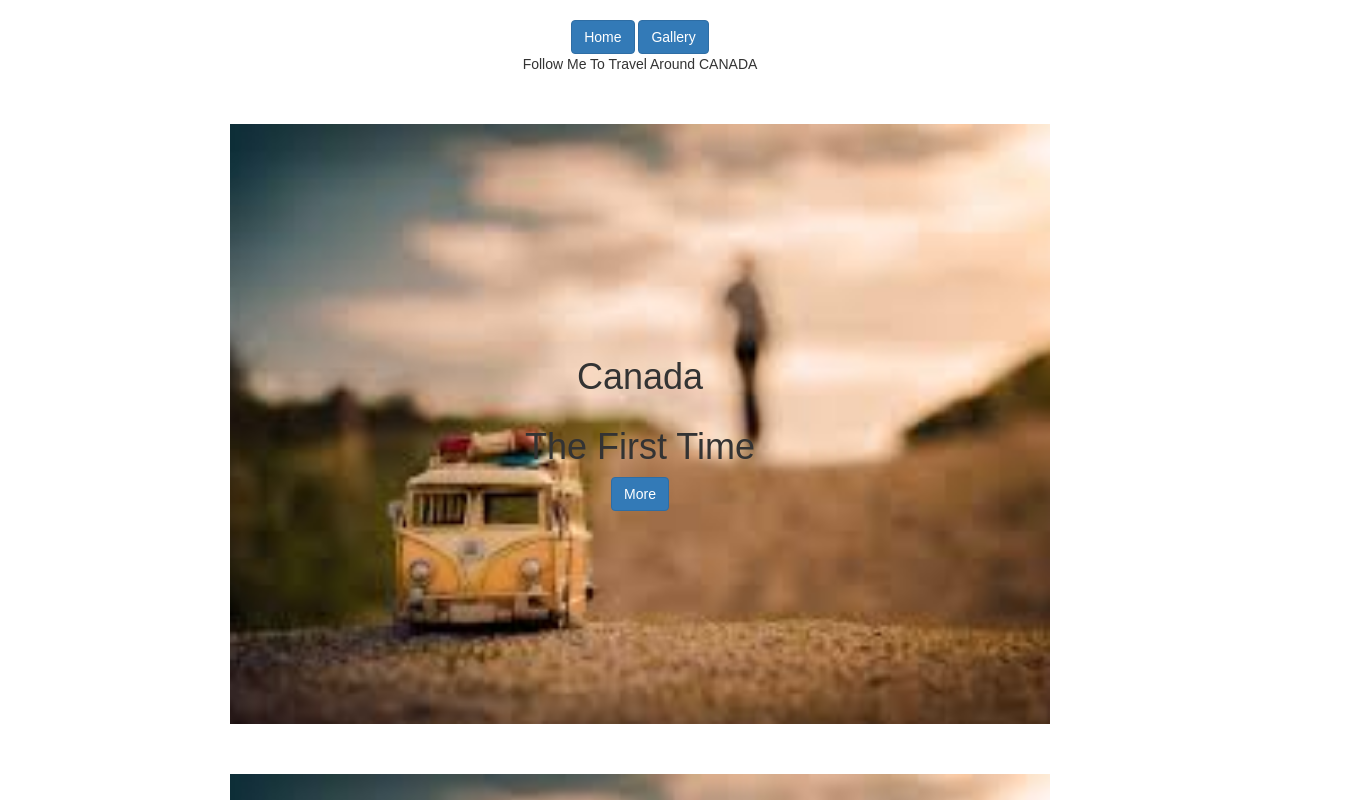
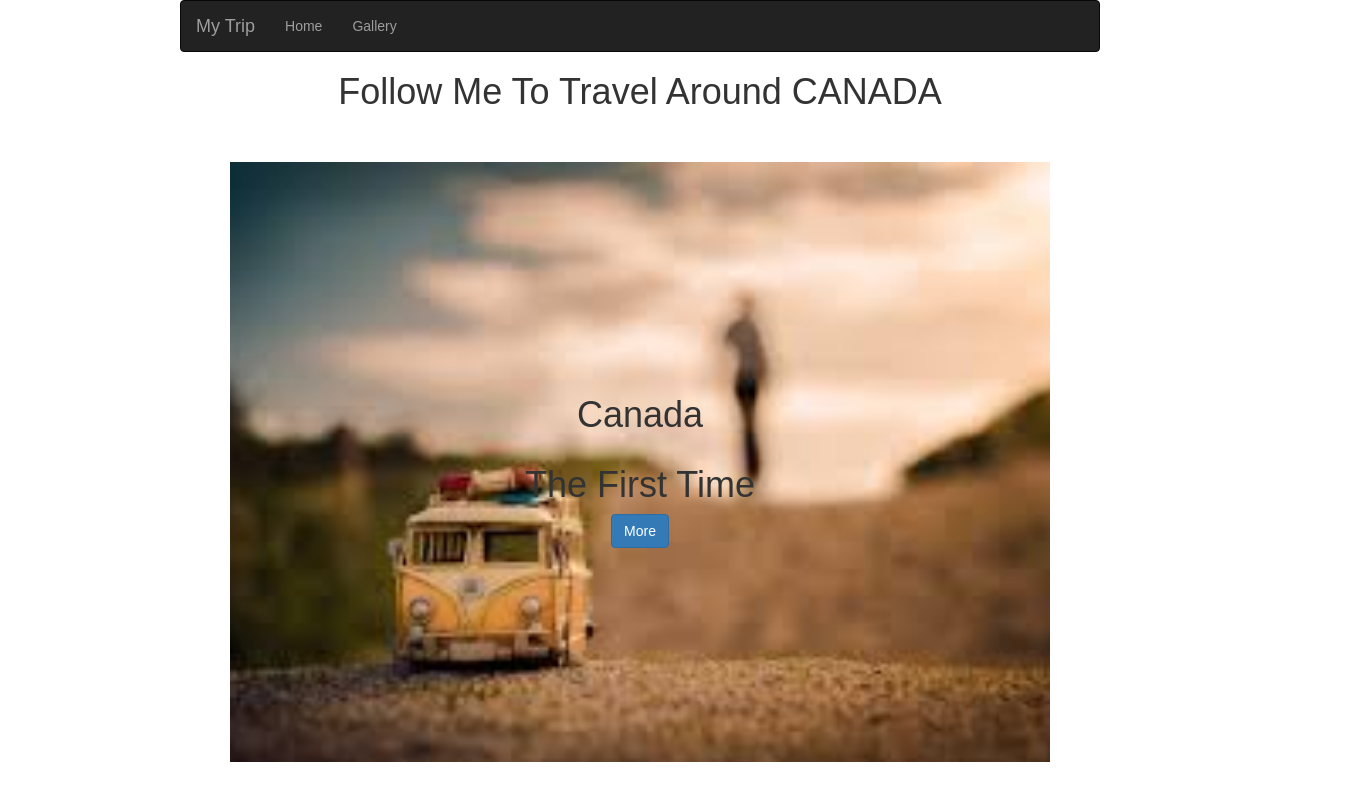
Before and after one commit to wenwen820906/Blog, a React (Create React App) app: page / in a window 1280 px wide. Shown: the top 800 px of the page, 1351 px wide, since content can reach past the window. Built offline with nearby package versions, Linux system fonts and the light colour scheme.

Commit message:
add navbar

```diff
--- a/src/Header.js
+++ b/src/Header.js
@@ -1,14 +1,34 @@
 import React from 'react';
-import {Button} from 'react-bootstrap';
+import {Nav,Navbar,NavItem} from 'react-bootstrap';
 import './Header.css';
 
 const Header = () => {
     return (
-     <div className="button-group">
-        <Button bsStyle="primary" >Home</Button>
-        &nbsp;
-        <Button bsStyle="primary">Gallery</Button>
-        <p>Follow Me To Travel Around CANADA</p>
+     <div>
+       <Navbar inverse collapseOnSelect>
+
+        <Navbar.Header>
+            <Navbar.Brand>
+                <a href="#brand">My Trip</a>
+            </Navbar.Brand>
+            <Navbar.Toggle />
+        </Navbar.Header>
+
+        <Navbar.Collapse>
+            <Nav>
+                <NavItem eventKey={1} href="#">
+                     Home
+                </NavItem>
+                 <NavItem eventKey={2} href="#">
+                     Gallery
+                 </NavItem>
+             </Nav>
+        </Navbar.Collapse>
+
+        </Navbar>
+        <div className = 'button-group' >
+            <h1>Follow Me To Travel Around CANADA</h1>
+        </div>
      </div>
     )
 };
```
